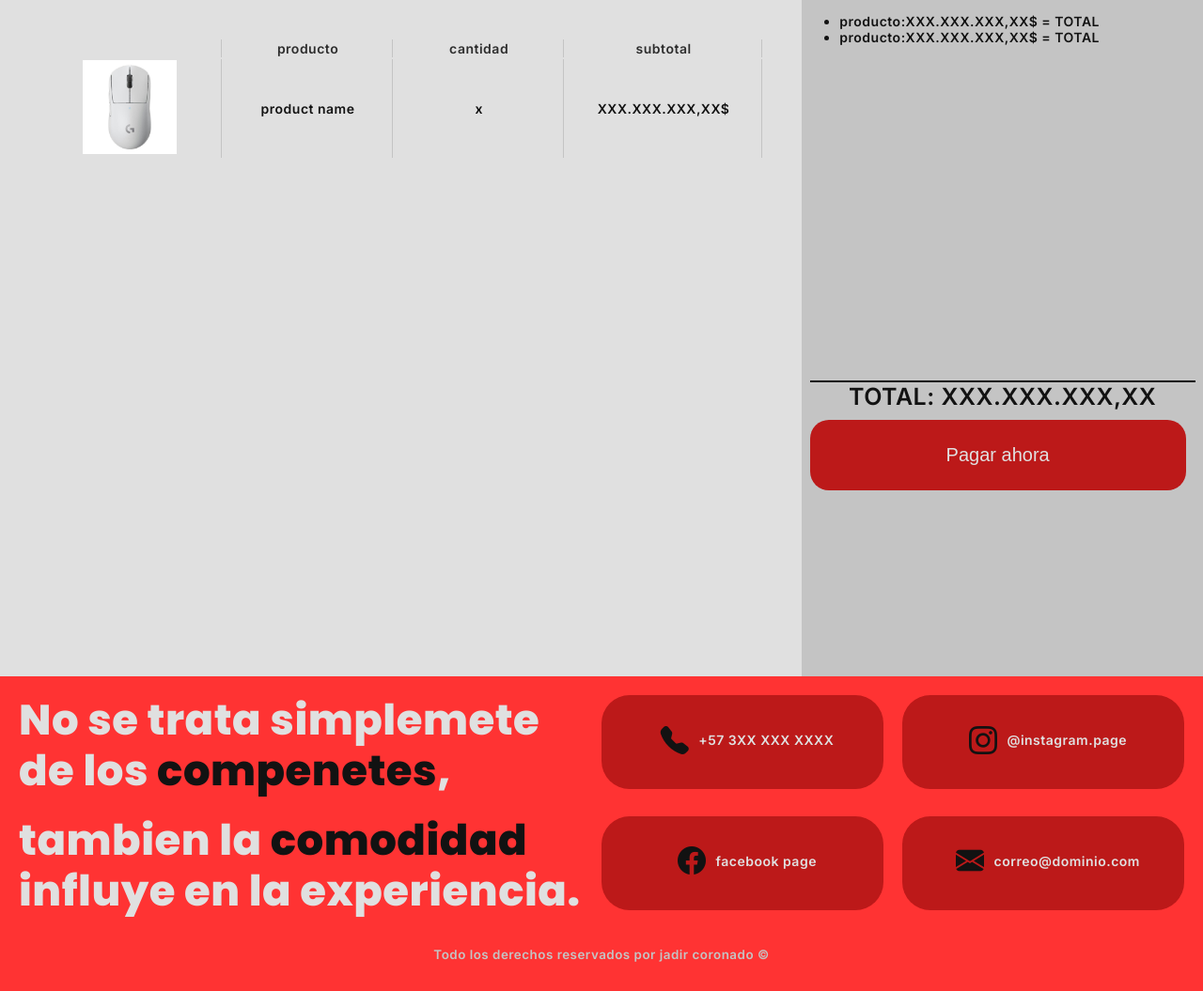
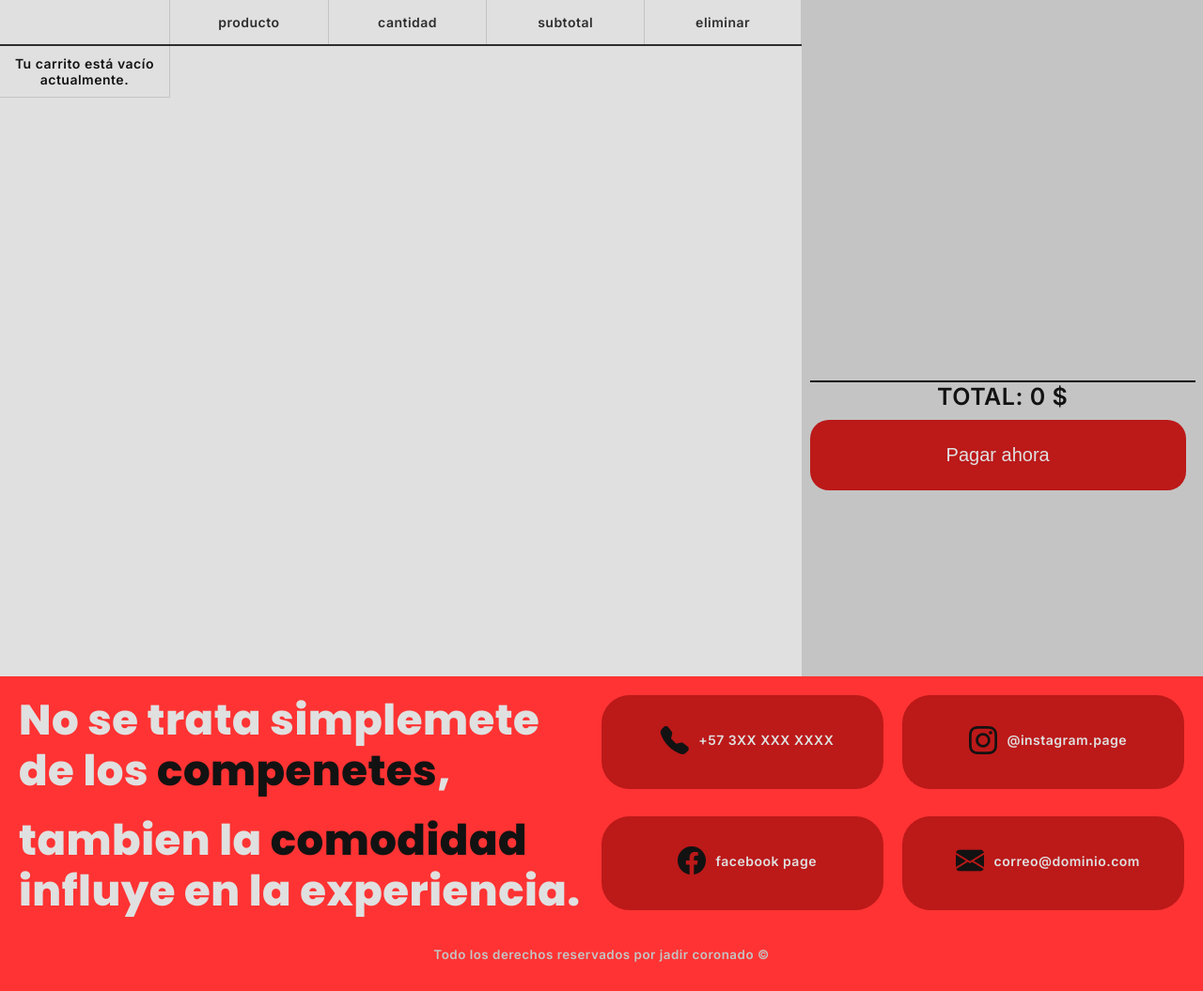
Before and after one commit to JadirAndresCoronadoBarcelo/pagina-web-Masusu-Shop, a Flask app: page /carrito in a window 1280 px wide. Shown: the part 152-1207 px from the top of the page at 94% size. Run offline with Flask 3, Linux system fonts and the light colour scheme; a user stored in the database is signed in; data comes from the database, SQL or seed files in the repository; both versions use the stored data as it was after the commit; data that the repository does not hold is empty.

Commit message:
integracion de las funcionalidades del carrito

```diff
--- a/main.py
+++ b/main.py
@@ -3,12 +3,12 @@ import sqlite3
 
 from auth import auth_bp
 from categorias import categorias_bp
+from carrito import carrito_bp
 
 app = Flask(__name__)
 app.secret_key = 'clave_secreta_masusu_shop'
 DATABASE = 'masusuDatabase.db'
 
-# Funciones de SQLite para el main
 def get_db():
     db = getattr(g, '_database', None)
     if db is None:
@@ -22,9 +22,10 @@ def close_connection(exception):
     if db is not None:
         db.close()
 
-# Registras ambos Blueprints
+# Registras todos tus Blueprints de manera ordenada
 app.register_blueprint(auth_bp)
 app.register_blueprint(categorias_bp)
+app.register_blueprint(carrito_bp)
 
 # Ruta para el menú principal (con consulta de 16 productos variados)
 @app.route('/')
@@ -41,10 +42,5 @@ def menu_principal():
 def login():
     return render_template('login.html')
 
-# Ruta para el carrito de compras
-@app.route('/carrito')
-def carrito():
-    return render_template('carrito.html')
-
 if __name__ == '__main__':
     app.run(debug=True)
--- a/static/css/carrito/main.css
+++ b/static/css/carrito/main.css
@@ -105,14 +105,33 @@ tbody tr td {
     width: 100px;
     align-items: center;
 }
+/* Contenedor de la tabla con scroll vertical */
+#vistaProductos {
+    grid-area: left;
+    max-height: 75vh; /* Limita la altura para que aparezca la barra deslizante */
+    overflow-y: auto; /* Habilita la barra de desplazamiento vertical */
+    overflow-x: hidden;
+}
 
+/* Opcional: Hacer que los encabezados de la tabla se queden fijos arriba al hacer scroll */
 #vistaProductos table {
-    margin: 40px;
+    width: 100%;
+    border-collapse: collapse;
+    margin: 0; /* Ajustamos el margen para que no genere espacios raros con el scroll */
+}
+
+#vistaProductos table thead th {
+    position: sticky;
+    top: 0;
+    background-color: #E0E0E0; /* Color de fondo para que no se traspase el texto al hacer scroll */
+    z-index: 10;
+    padding: 15px 0;
+    border-bottom: 2px solid var(--grafito);
 }
 
 #vistaProductos table tr th {
     border-right: 1px solid var(--gris-apagado);
-    width: 250px;
+    width: 200px;
     text-align: center;
     color: var(--grafito);
 }
@@ -120,4 +139,12 @@ tbody tr td {
 #vistaProductos tbody tr td {
     text-align: center;
     border-right: 1px solid var(--gris-apagado);
+    border-bottom: 1px solid var(--gris-apagado);
+    padding: 10px;
 }
+
+#carritoVacio {
+    text-align: center;
+    padding: 20px;
+    color: var(--negro-carbon);
+}
--- a/static/js/BotonesCarrusel.js
+++ b/static/js/BotonesCarrusel.js
@@ -3,7 +3,7 @@
     const botonIzq = document.getElementById('flechaIzq');
 
     let currentIndex = 0;
-    const totalSlides = 3; // Tenemos 3 ofertas originales (sin contar la duplicada)
+    const totalSlides = 3; // Tenemos 3 ofertas originales
 
     // 1. Desactivamos la animación automática de CSS para dar el control total a los botones
     carruselPista.style.animation = 'none';
--- a/templates/MenuPrincipal.html
+++ b/templates/MenuPrincipal.html
@@ -75,7 +75,7 @@
             {% endif %}
 
             <!-- Carrito de compras -->
-            <a href="{{ url_for('carrito') }}">
+            <a href="{{ url_for('carrito.ver_carrito') }}">
                 <button><i class="bi bi-cart-fill carrito"></i></button>
             </a>
         </div>
--- a/templates/carrito.html
+++ b/templates/carrito.html
@@ -19,16 +19,16 @@
     <!-- estilos -->
 
     <!-- grid -->
-    <link rel="stylesheet" href="../static/css/grid.css">
+    <link rel="stylesheet" href="{{ url_for('static', filename='css/grid.css') }}">
 
     <!-- header -->
-    <link rel="stylesheet" href="../static/css/header.css">
+    <link rel="stylesheet" href="{{ url_for('static', filename='css/header.css') }}">
 
     <!-- main -->
-    <link rel="stylesheet" href="../static/css/carrito/main.css">
+    <link rel="stylesheet" href="{{ url_for('static', filename='css/carrito/main.css') }}">
 
     <!-- footer -->
-    <link rel="stylesheet" href="../static/css/footer.css">
+    <link rel="stylesheet" href="{{ url_for('static', filename='css/footer.css') }}">
 
     <!-- fin de los estilos -->
 
@@ -73,8 +73,8 @@
                 </a>
             {% endif %}
 
-            <!-- Carrito de compras -->
-            <a href="{{ url_for('carrito') }}">
+            <!-- Carrito de compras (Actualizado con el Blueprint carrito.ver_carrito) -->
+            <a href="{{ url_for('carrito.ver_carrito') }}">
                 <button><i class="bi bi-cart-fill carrito"></i></button>
             </a>
         </div>
@@ -115,44 +115,62 @@
 
     <main>
         <section id="vistaProductos">
-
             <table>
+                <thead>
                     <tr>
                         <th></th>
                         <th>producto</th>
                         <th>cantidad</th>
                         <th>subtotal</th>
+                        <th>eliminar</th>
                     </tr>
+                </thead>
                 <tbody>
+                    <!-- Bucle que pinta cada producto del carrito o muestra mensaje si está vacío -->
+                    {% for item in productos %}
                     <tr>
-                        <td><img src="{{ url_for('static', filename='images/main/MouseGamer(Ejemplo).jpg') }}"
-                                alt="producto" class="productoImg"></td>
-                        <td>product name</td>
-                        <td>x</td>
-                        <td>XXX.XXX.XXX,XX$</td>
+                        <td>
+                            <img src="{{ url_for('static', filename=item['imagen']) }}" alt="{{ item['producto'] }}" class="productoImg">
+                        </td>
+                        <td>{{ item['producto'] }}</td>
+                        <td>{{ item['cantidad'] }}</td>
+                        <td>{{ item['subTotal'] }} $</td>
+                        <td>
+                            <!-- Formulario individual para eliminar este producto -->
+                            <form action="{{ url_for('carrito.eliminar_producto', id_producto=item['id_producto']) }}" method="POST" style="display:inline;">
+                                <button type="submit" title="Eliminar producto" style="background: none; border: none; cursor: pointer; color: var(--rojo-neon); font-size: 22px; transition: transform 0.2s ease;" onmouseover="this.style.transform='scale(1.2)'" onmouseout="this.style.transform='scale(1)'">
+                                    <i class="bi bi-trash3-fill"></i>
+                                </button>
+                            </form>
+                        </td>
                     </tr>
-
-
+                    {% else %}
+                    <tr>
+                        <td id="carritoVacio">Tu carrito está vacío actualmente.</td>
+                    </tr>
+                    {% endfor %}
                 </tbody>
             </table>
         </section>
 
         <section id="factura">
-
             <ul>
-                <li>producto:XXX.XXX.XXX,XX$ = TOTAL</li>
-                <li>producto:XXX.XXX.XXX,XX$ = TOTAL</li>
+                <!-- Desglose dinámico en la factura -->
+                {% for item in productos %}
+                <li>{{ item['producto'] }}: {{ item['subTotal'] }}$ = TOTAL</li>
+                {% endfor %}
             </ul>
 
             <div>
-                <p id="totalCompra">TOTAL: XXX.XXX.XXX,XX</p>
+                <!-- Total global calculado desde la base de datos -->
+                <p id="totalCompra">TOTAL: {{ total_carrito }} $</p>
                 <button id="pagarAhora">
                     Pagar ahora
                 </button>
             </div>
         </section>
+    </main>
 
-    </main>
     <footer>
         <section id="moreInfo">
             <h5>
@@ -166,33 +184,22 @@
         </section>
 
         <section id="contactos">
-
             <div class="redes">
-
                 <i class="bi bi-telephone-fill logoRed"></i>
                 <p>+57 3XX XXX XXXX</p>
-
             </div>
-
             <div class="redes">
-
                 <i class="bi bi-instagram logoRed"></i>
                 <p>@instagram.page</p>
-
             </div>
-
             <div class="redes">
-
                 <i class="bi bi-facebook logoRed"></i>
                 <p>facebook page</p>
             </div>
-
             <div class="redes">
-
                 <i class="bi bi-envelope-fill logoRed"></i>
                 <p>correo@dominio.com</p>
             </div>
-
         </section>
 
         <section id="copyright">
--- a/templates/categoriaDiademas.html
+++ b/templates/categoriaDiademas.html
@@ -74,7 +74,7 @@
             {% endif %}
 
             <!-- Carrito de compras -->
-            <a href="{{ url_for('carrito') }}">
+            <a href="{{ url_for('carrito.ver_carrito') }}">
                 <button><i class="bi bi-cart-fill carrito"></i></button>
             </a>
         </div>
--- a/templates/categoriaMouses.html
+++ b/templates/categoriaMouses.html
@@ -74,7 +74,7 @@
             {% endif %}
 
             <!-- Carrito de compras -->
-            <a href="{{ url_for('carrito') }}">
+            <a href="{{ url_for('carrito.ver_carrito') }}">
                 <button><i class="bi bi-cart-fill carrito"></i></button>
             </a>
         </div>
--- a/templates/categoriaSillas.html
+++ b/templates/categoriaSillas.html
@@ -74,7 +74,7 @@
             {% endif %}
 
             <!-- Carrito de compras -->
-            <a href="{{ url_for('carrito') }}">
+            <a href="{{ url_for('carrito.ver_carrito') }}">
                 <button><i class="bi bi-cart-fill carrito"></i></button>
             </a>
         </div>
@@ -118,7 +118,7 @@
 
 
             <div class="categoriaImgArea">
-                <img src="{{url_for('static' , filename='images/bannersSecciones/diademasSeccion.jpg')}}"
+                <img src="{{url_for('static' , filename='images/bannersSecciones/sillasSeccion.jpg')}}"
                     alt="categoria">
             </div>
 
--- a/templates/categoriaTeclados.html
+++ b/templates/categoriaTeclados.html
@@ -74,7 +74,7 @@
             {% endif %}
 
             <!-- Carrito de compras -->
-            <a href="{{ url_for('carrito') }}">
+            <a href="{{ url_for('carrito.ver_carrito') }}">
                 <button><i class="bi bi-cart-fill carrito"></i></button>
             </a>
         </div>
```
Also changed, not shown: carrito.py (added, +143 -0 lines), static/js/BotonesCantidad.js (+23 -2 lines), templates/productoVista.html (+11 -6 lines), masusuDataBase.db. Lines whose indentation alone changed are shown as unchanged.
